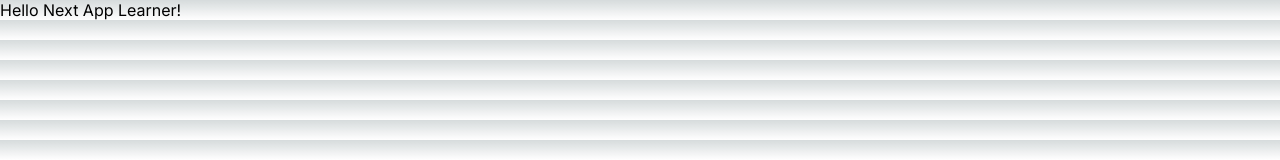
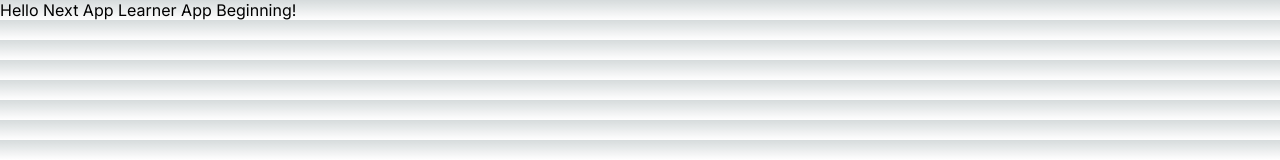
Before and after one commit to raza-1234/Issue_Tracker, a Next.js app: page / in a window 1280 px wide. Shown: the top 160 px of the page. Built offline with nearby package versions, Linux system fonts and the light colour scheme.

Commit message:
change in PAGE.tsx file

```diff
--- a/src/app/page.tsx
+++ b/src/app/page.tsx
@@ -3,6 +3,6 @@ import styles from "./page.module.css";
 
 export default function Home() {
   return (
-    <p>Hello Next App Learner!</p>
+    <p>Hello Next App Learner App Beginning!</p>
   );
 }
```
